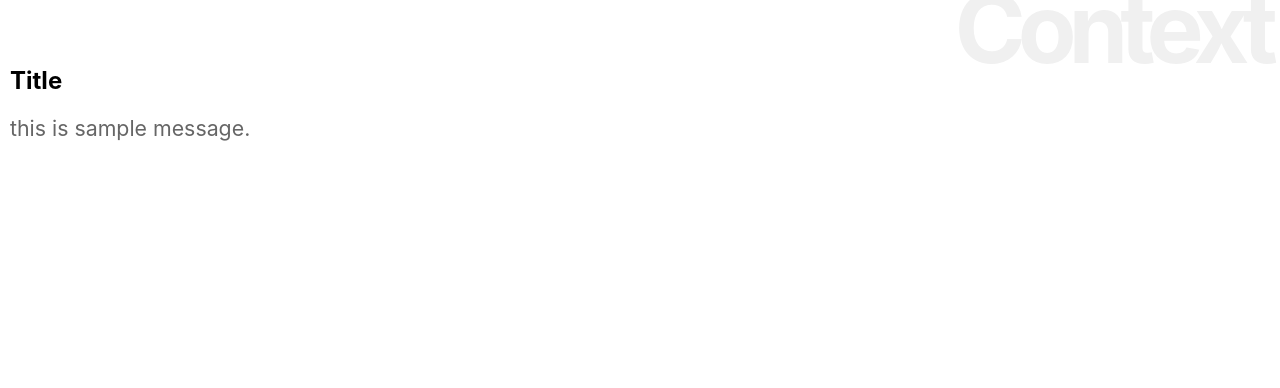
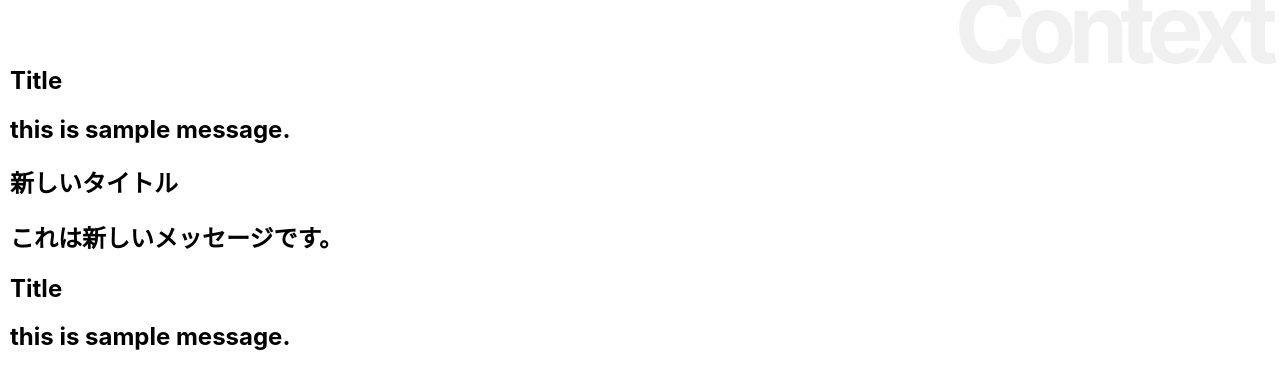
Before and after one commit to Romu-Muroga/reactjs-nextjs, a React (Create React App) app: page / in a window 1280 px wide. Shown: the top 388 px of the page. Built offline with nearby package versions, Linux system fonts and the light colour scheme.

Commit message:
3-4 Providerでコンテキストを変更する

```diff
--- a/src/App.js
+++ b/src/App.js
@@ -7,10 +7,17 @@ let data = {title: "Title", message: "this is sample message."};
 const SampleContext = React.createContext(data);
 
 class App extends Component {
+  newdata = {title: "新しいタイトル", message: "これは新しいメッセージです。"}
   render(){
     return (
       <div>
         <h1>Context</h1>
+        <Title />
+        <Message />
+        <SampleContext.Provider value={this.newdata}>
+          <Title />
+          <Message />
+        </SampleContext.Provider>
         <Title />
         <Message />
       </div>
@@ -36,7 +43,7 @@ class Message extends Component {
   render(){
     return (
       <div>
-        <p>{this.context.message}</p>
+        <h2>{this.context.message}</h2>
       </div>
     );
   }
```
